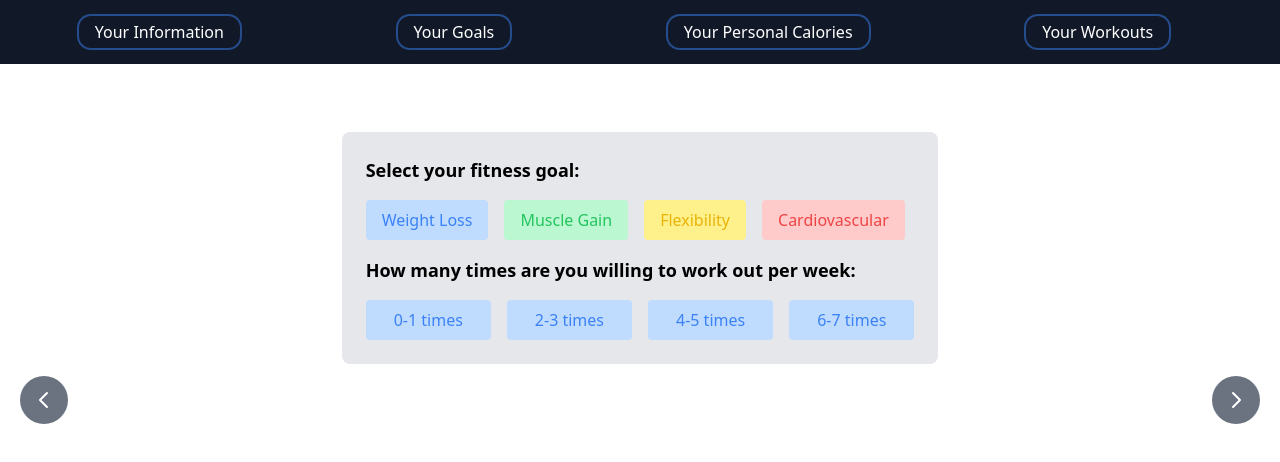
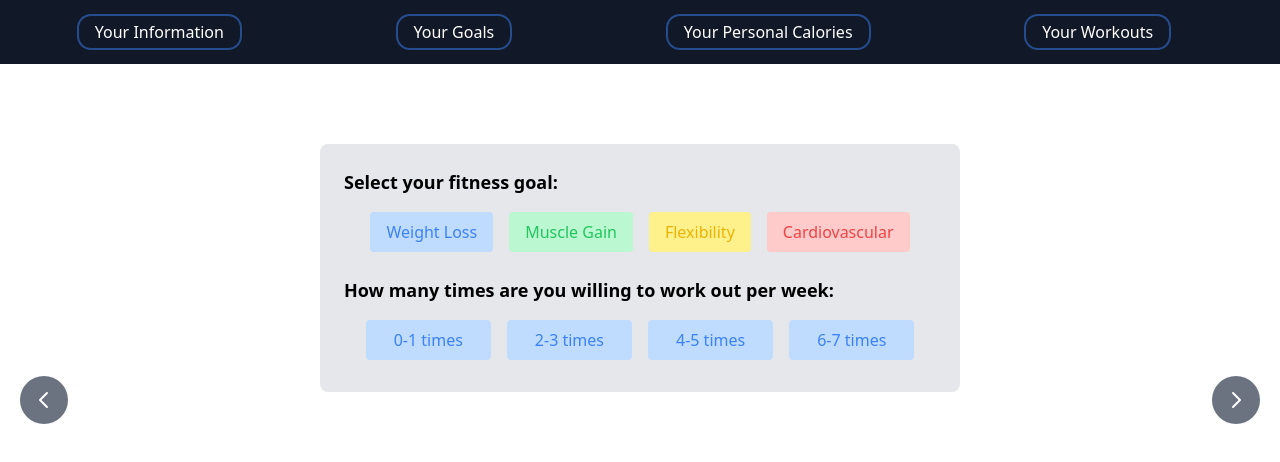
Before and after one commit to Czar123-kali/FitnessApp, a React (Create React App) app: page /goals in a window 1280 px wide. Shown: the top 462 px of the page. Built offline with nearby package versions, Linux system fonts and the light colour scheme.

Commit message:
usergoal css

```diff
--- a/src/components/UserGoals.js
+++ b/src/components/UserGoals.js
@@ -47,19 +47,19 @@ const UserGoals = ({
           </button>
         </Link>
       </div>
-
-      <div className='goal-page flex justify-center items-center h-[calc(50vh-2rem)]'>
-        <div className='bg-gray-200 p-6 rounded-lg mx-auto max-w-screen-lg'>
+      <div className='mt-20'>
+        <div className='goal-page flex justify-center items-center'>
+          <div className='bg-gray-200 p-6 rounded-lg w-full md:w-1/2'>
             <h3 className='text-lg font-semibold mb-4'>
               Select your fitness goal:
             </h3>
-          <div className='flex flex-row space-x-4'>
+            <div className='flex flex-row flex-wrap justify-center space-x-4'>
               <label
                 className={`flex items-center ${
                   selectedGoal === 'weight-loss'
                     ? 'bg-blue-500 text-white animate-bounce'
                     : 'bg-blue-200 text-blue-500'
-              } px-4 py-2 rounded cursor-pointer transition-colors`}
+                } px-4 py-2 rounded cursor-pointer transition-colors mb-2`}
               >
                 <input
                   type='radio'
@@ -77,7 +77,7 @@ const UserGoals = ({
                   selectedGoal === 'muscle-gain'
                     ? 'bg-green-500 text-white animate-bounce'
                     : 'bg-green-200 text-green-500'
-              } px-4 py-2 rounded cursor-pointer transition-colors`}
+                } px-4 py-2 rounded cursor-pointer transition-colors mb-2`}
               >
                 <input
                   type='radio'
@@ -95,7 +95,7 @@ const UserGoals = ({
                   selectedGoal === 'flexibility'
                     ? 'bg-yellow-500 text-white animate-bounce'
                     : 'bg-yellow-200 text-yellow-500'
-              } px-4 py-2 rounded cursor-pointer transition-colors`}
+                } px-4 py-2 rounded cursor-pointer transition-colors mb-2`}
               >
                 <input
                   type='radio'
@@ -113,7 +113,7 @@ const UserGoals = ({
                   selectedGoal === 'cardiovascular'
                     ? 'bg-red-500 text-white animate-bounce'
                     : 'bg-red-200 text-red-500'
-              } px-4 py-2 rounded cursor-pointer transition-colors`}
+                } px-4 py-2 rounded cursor-pointer transition-colors mb-2`}
               >
                 <input
                   type='radio'
@@ -131,13 +131,13 @@ const UserGoals = ({
             <h3 className='text-lg font-semibold py-4'>
               How many times are you willing to work out per week:
             </h3>
-          <div className='flex flex-row space-x-4'>
+            <div className='flex flex-row flex-wrap justify-center space-x-4'>
               <label
                 className={`flex items-center ${
                   selectedFrequency === 1
                     ? 'bg-blue-500 text-white animate-bounce'
                     : 'bg-blue-200 text-blue-500'
-              } px-7 py-2 rounded cursor-pointer transition-colors`}
+                } px-7 py-2 rounded cursor-pointer transition-colors mb-2`}
               >
                 <input
                   type='radio'
@@ -154,7 +154,7 @@ const UserGoals = ({
                   selectedFrequency === 3
                     ? 'bg-blue-500 text-white animate-bounce'
                     : 'bg-blue-200 text-blue-500'
-              } px-7 py-2 rounded cursor-pointer transition-colors`}
+                } px-7 py-2 rounded cursor-pointer transition-colors mb-2`}
               >
                 <input
                   type='radio'
@@ -171,7 +171,7 @@ const UserGoals = ({
                   selectedFrequency === 5
                     ? 'bg-blue-500 text-white animate-bounce'
                     : 'bg-blue-200 text-blue-500'
-              } px-7 py-2 rounded cursor-pointer transition-colors`}
+                } px-7 py-2 rounded cursor-pointer transition-colors mb-2`}
               >
                 <input
                   type='radio'
@@ -189,7 +189,7 @@ const UserGoals = ({
                   selectedFrequency === 7
                     ? 'bg-blue-500 text-white animate-bounce'
                     : 'bg-blue-200 text-blue-500'
-              } px-7 py-2 rounded cursor-pointer transition-colors`}
+                } px-7 py-2 rounded cursor-pointer transition-colors mb-2`}
               >
                 <input
                   type='radio'
@@ -201,6 +201,7 @@ const UserGoals = ({
                 />
                 6-7 times
               </label>
+            </div>
           </div>
         </div>
       </div>
```
Lines whose indentation alone changed are shown as unchanged.
